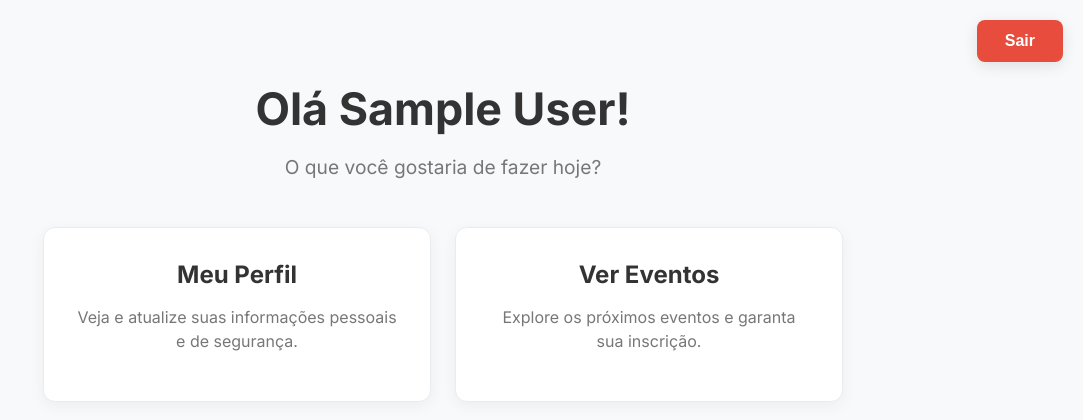
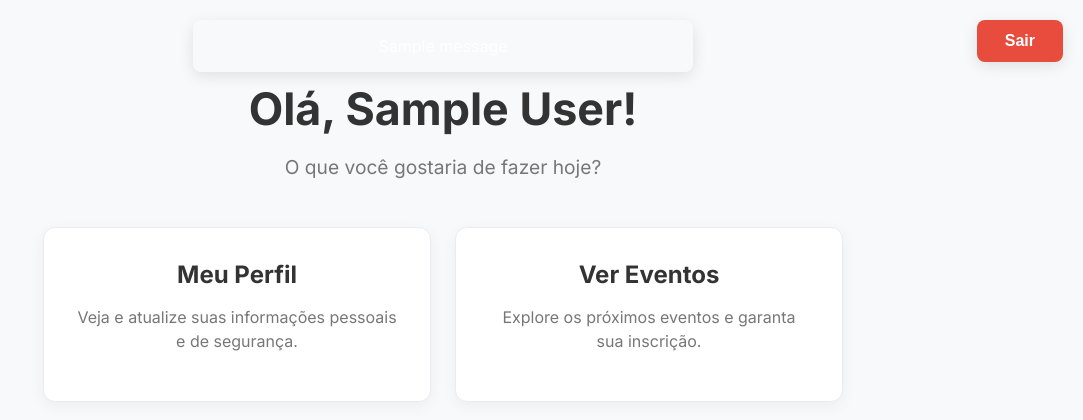
Before and after one commit to vitorzidiotti/ProjetoIgreja, a Flask app: page /inicio in a window 1280 px wide. Shown: the top 420 px of the page, without its empty margins (197-1280 px from the left). Run offline with Flask 3, Linux system fonts and the light colour scheme; the visitor is signed in with stand-in values (Sample User, id 1); one stand-in notice (Sample message) is shown; data that the repository does not hold is empty; parts of the project's set-up code (start-up, migrations or seed data) failed here and were passed over.

Commit message:
Update inicio.html

```diff
--- a/api/templates/inicio.html
+++ b/api/templates/inicio.html
@@ -34,6 +34,7 @@
         .flash-message { padding: 1rem; border-radius: 8px; color: #fff; margin-bottom: 1rem; text-align: center; box-shadow: 0 4px 15px rgba(0,0,0,0.1); }
         .flash-message.sucesso { background-color: var(--success-color); }
         .flash-message.erro { background-color: var(--danger-color); }
+
         .today-events-section { text-align: left; }
         .today-events-section h2 { text-align: center; margin-bottom: 2rem; }
         .event-today-card { display: flex; justify-content: space-between; align-items: center; background: var(--card-bg-color); padding: 1.5rem; border-radius: 12px; box-shadow: 0 4px 15px rgba(0,0,0,0.05); }
@@ -45,13 +46,23 @@
 </head>
 
 <body>
+    {% with messages = get_flashed_messages(with_categories=true) %}
+        {% if messages %}
+            <div class="flash-message-container">
+            {% for category, message in messages %}
+                <div class="flash-message {{ category }}">{{ message }}</div>
+            {% endfor %}
+            </div>
+        {% endif %}
+    {% endwith %}
+
     <div class="header-nav">
          <a href="{{ url_for('logout') }}"><button class="button-sair">Sair</button></a>
     </div>
 
     <div class="main-container">
         <div class="welcome-header">
-            <h1>Olá {{ session.get('nome_usuario', 'Usuário') }}!</h1>
+            <h1>Olá, {{ session.get('nome_usuario', 'Usuário') }}!</h1>
             <p>O que você gostaria de fazer hoje?</p>
         </div>
 
@@ -130,7 +141,6 @@
                                 thisButton.disabled = false;
                             });
                         },
-
                         (error) => {
                             let errorMessage = 'Não foi possível obter sua localização. ';
                             switch(error.code) {
```
